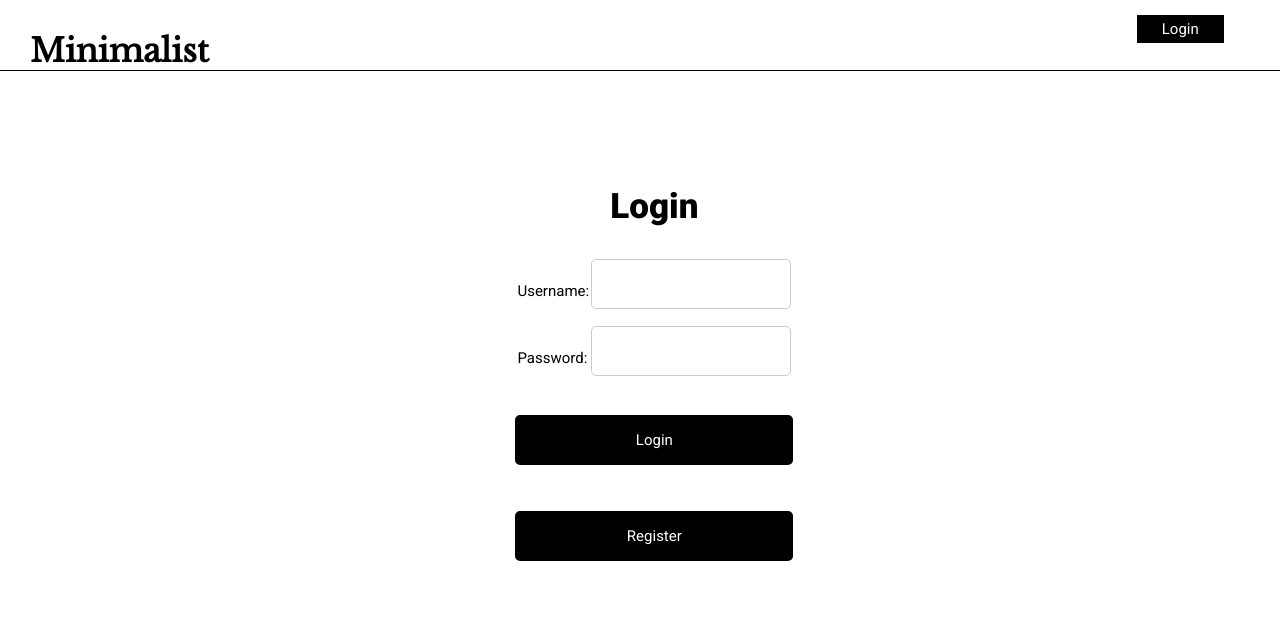
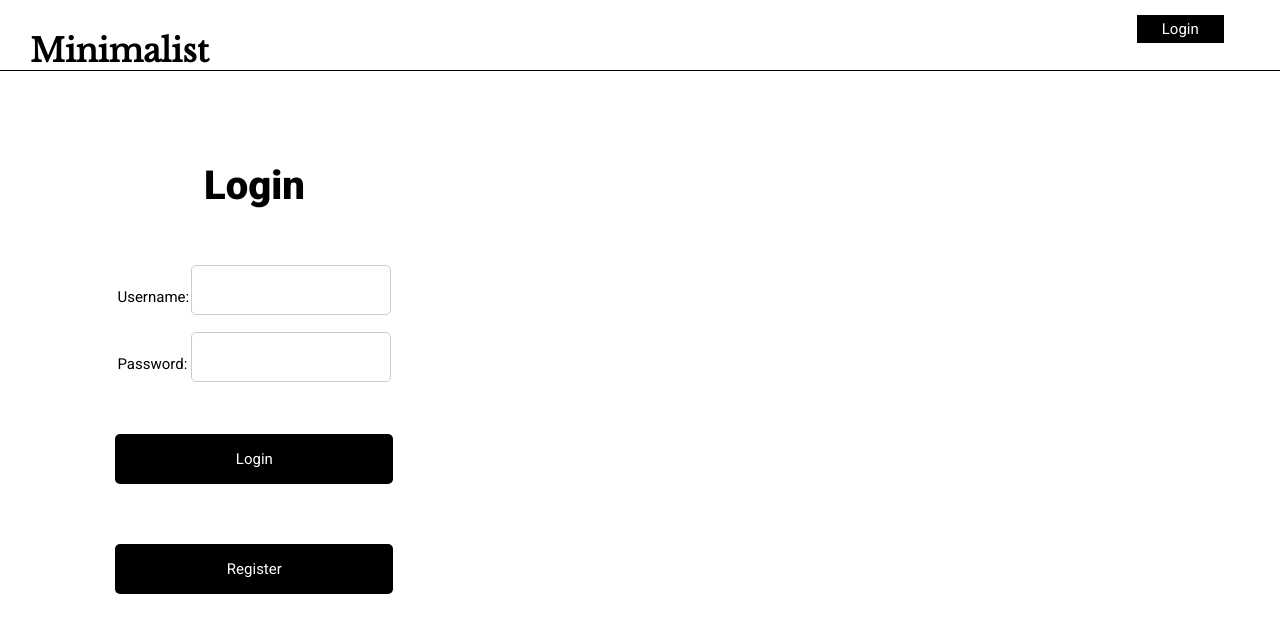
Before and after one commit to etelvinaoliveira/TP-ES, a Django app: page /accounts/login/ in a window 1280 px wide. Shown: the top 633 px of the page. Run offline with Django 3.2, Linux system fonts and the light colour scheme.

Commit message:
Add files via upload

```diff
--- a/minimalistApp/static/css/auth.css
+++ b/minimalistApp/static/css/auth.css
@@ -1,17 +1,16 @@
 .login {
-    font-family: 'Roboto', sans-serif;
-    font-size: 35px;
-    margin-bottom: 30px;
-    text-align: center;
-    padding-top: 1rem;
-}
-
-.cadastro {
     font-family: 'Roboto', sans-serif;
     font-size: 40px;
     margin-bottom: 30px;
     text-align: center;
-    padding-top: 2rem;
+    padding: 1.5rem 0;
+}
+
+.register {
+    font-family: 'Roboto', sans-serif;
+    font-size: 20px;
+    margin-bottom: 30px;
+    text-align: center;
 }
 
 .logReg {
@@ -20,7 +19,6 @@
     align-items: center;
     height: 60vh;
     flex-direction: column;
-    margin-left: 25rem;
 }
 
 form {
@@ -58,13 +56,13 @@
     color: #fff;
     font-family: 'Roboto', sans-serif;
     font-size: 15px;
-    padding: 5px 20px;
+    padding: 10px 20px;
     border: none;
     border-radius: 5px;
     cursor: pointer;
     text-decoration: none;
     display: inline-block;
-    margin-top: 0.1rem;
+    margin-top: 15px;
     width: 100%;
 }
 
```
Also changed, not shown: minimalistApp/static/css/newpost.css (+4 -4 lines), minimalistApp/static/css/style.css (+0 -22 lines).
